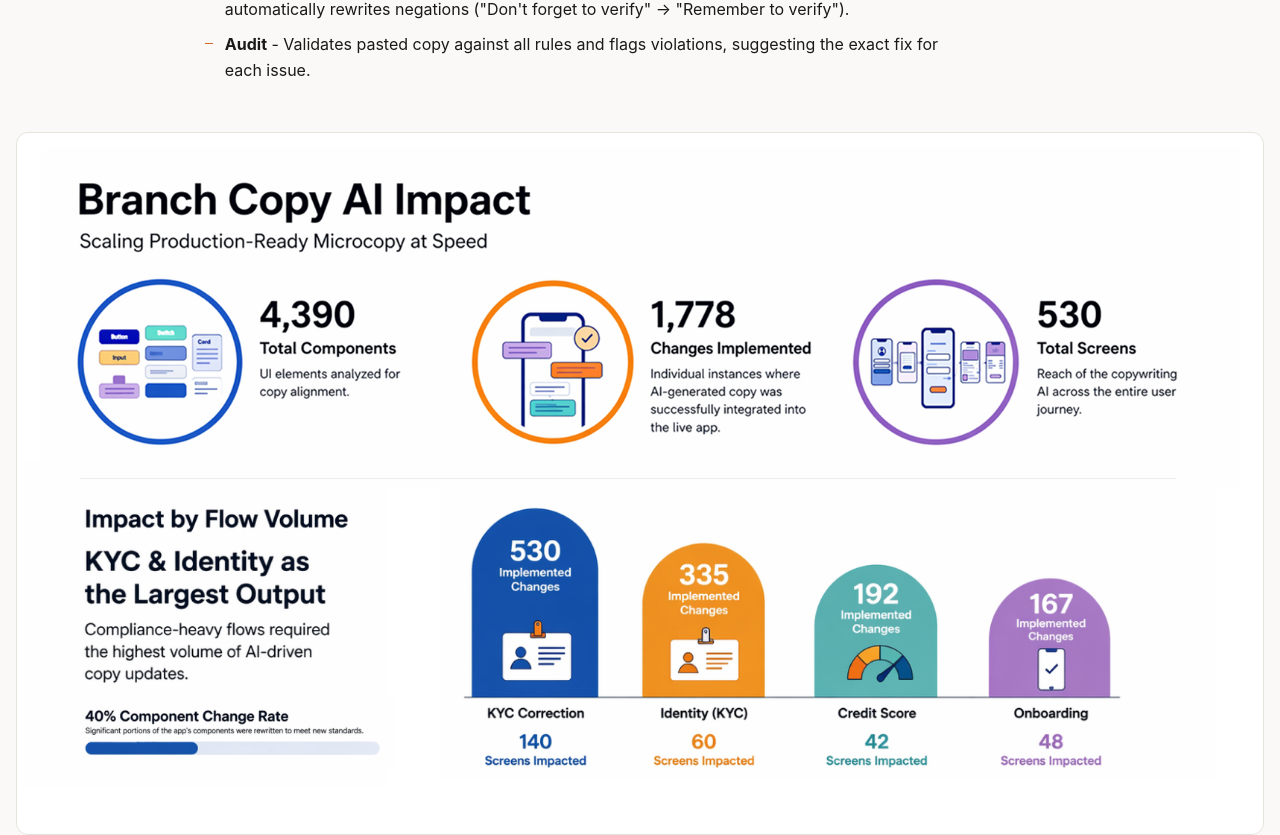
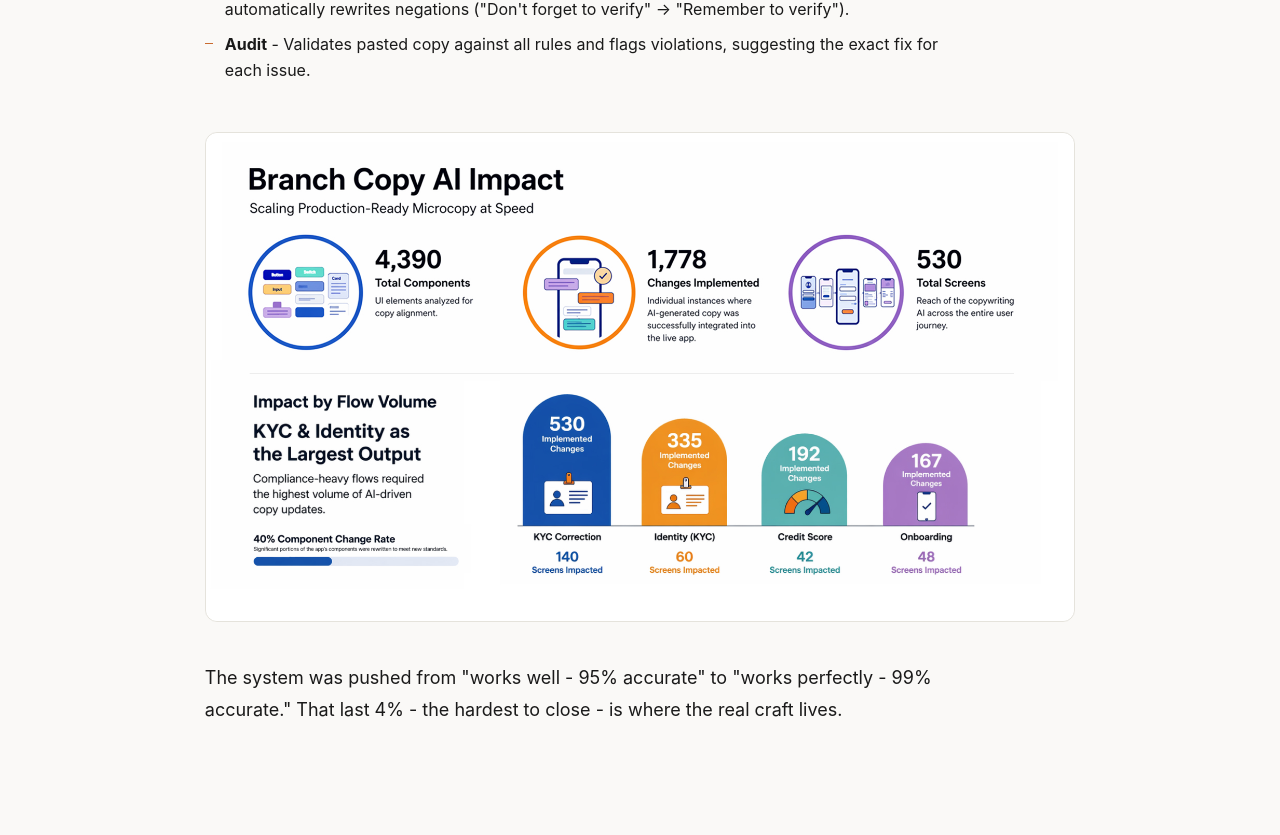
Before and after one commit to theenactorist/lums-portfolio, a Next.js app: page /work/branch-ai in a window 1280 px wide. Shown: the part 8054-8889 px from the top of the page. Built offline with nearby package versions, Linux system fonts and the light colour scheme; a web font is replaced by a local one.

Commit message:
fix: remove wide class from copywriting impact image to constrain dimensions

```diff
--- a/app/work/branch-ai/page.js
+++ b/app/work/branch-ai/page.js
@@ -391,7 +391,7 @@ export default function BranchAICaseStudy() {
                 </li>
               </ul>
 
-              <div className="cs-feature__gallery cs-feature__gallery--single cs-feature__gallery--wide" style={{ marginTop: 'var(--space-lg)' }}>
+              <div className="cs-feature__gallery cs-feature__gallery--single" style={{ marginTop: 'var(--space-lg)' }}>
                 <figure className="cs-feature__figure">
                   <ZoomableImage
                     src="/work/branch-ai/copy-impact.jpg"
```
